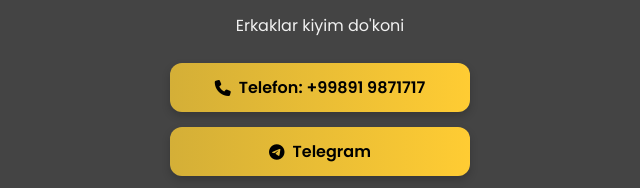
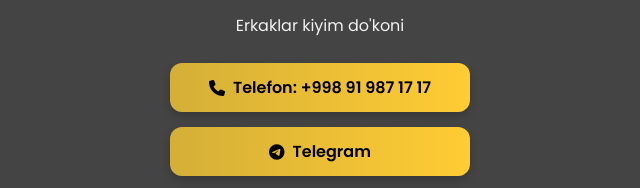
Before and after one commit to exclusiveacademy/exclusive-premium-house, a plain HTML site: page index.html in a window 1280 px wide. Shown: the part 288-476 px from the top of the page, 320-960 px from the left. Drawn offline with Linux system fonts and the light colour scheme.

Commit message:
Telefon raqam yangilandi

```diff
--- a/index.html
+++ b/index.html
@@ -96,7 +96,7 @@
 
   <main>
     <div class="links">
-      <a href="tel:+998919871717"><i class="fa-solid fa-phone"></i> Telefon: +99891 9871717</a>
+      <a href="tel:+998919871717"><i class="fa-solid fa-phone"></i> Telefon: +998 91 987 17 17</a>
       <a href="https://t.me/exclusive_premium_house" target="_blank"><i class="fa-brands fa-telegram"></i> Telegram</a>
       <a href="https://www.instagram.com/exclusive_premium_house_?utm_source=ig_web_button_share_sheet&igsh=bDA3aG1sMm1kcW5k" target="_blank"><i class="fa-brands fa-instagram"></i> Instagram</a>
       <a href="https://maps.app.goo.gl/KU5Vykm299NsTpR26" target="_blank"><i class="fa-solid fa-location-dot"></i> Lokatsiya</a>
```
